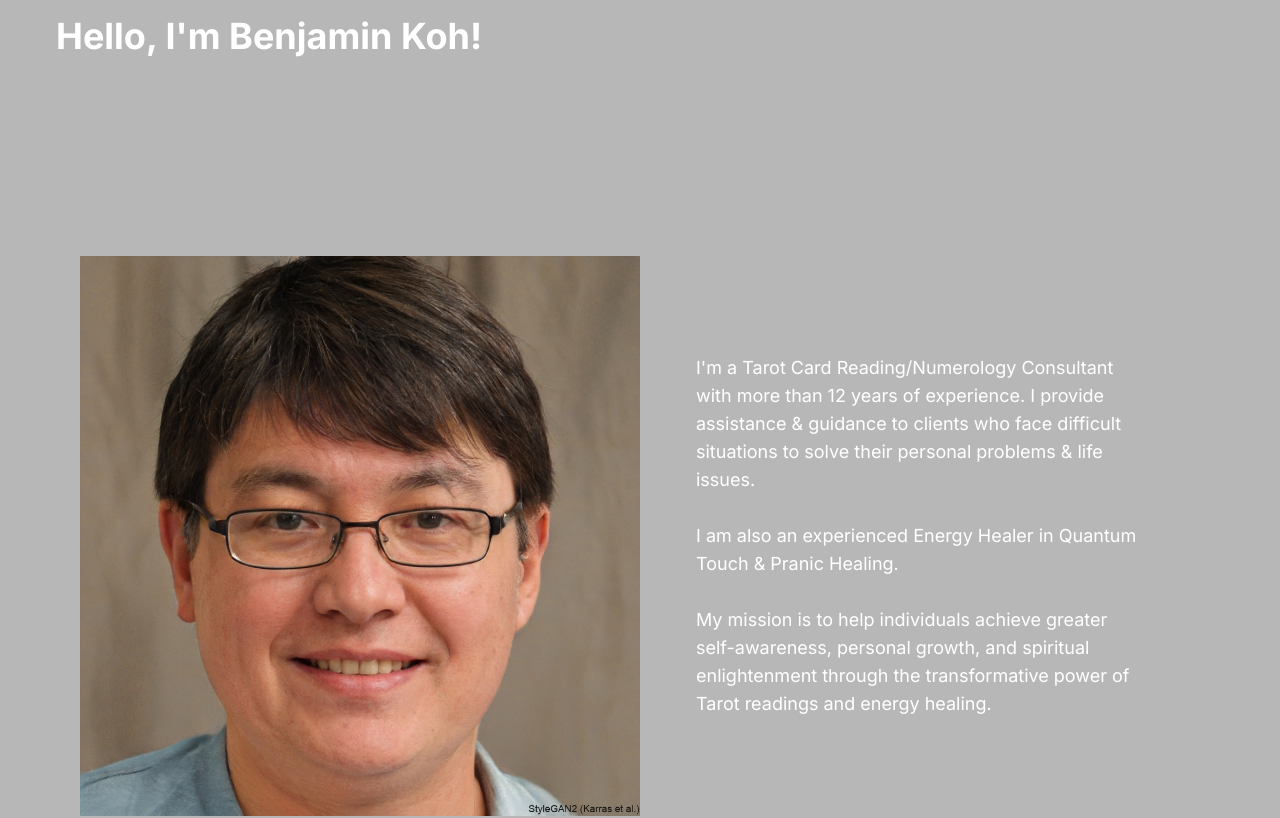
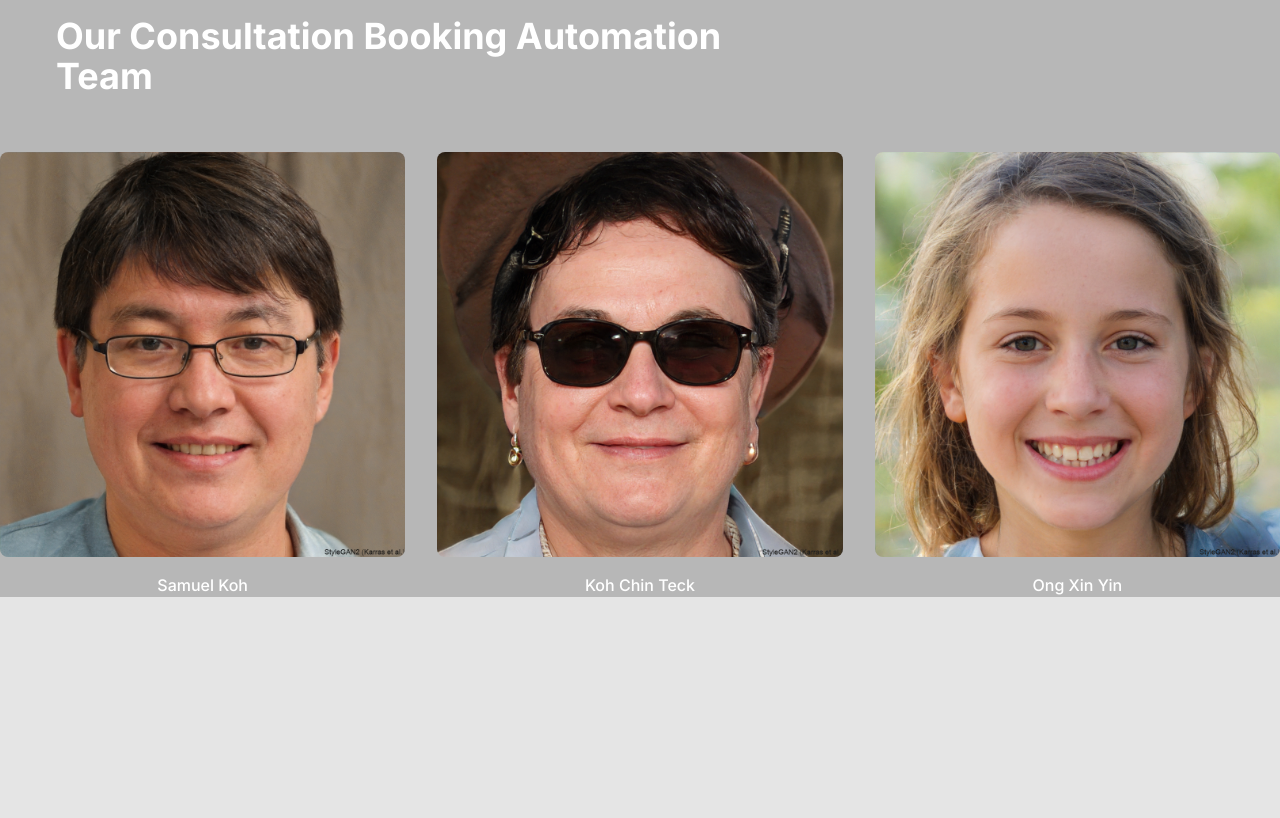
Before and after one commit to SamuelkohP04/React-Shop, a Next.js app: page /about in a window 1280 px wide. Shown: the part 1120-1938 px from the top of the page. After the commit the page ends 1717 px from the top, so only its background shows below. Built offline with nearby package versions, Linux system fonts and the light colour scheme.

Commit message:
feat: added developers dict data & displaying them in grids

```diff
--- a/src/app/about/page.tsx
+++ b/src/app/about/page.tsx
@@ -2,6 +2,23 @@ import React from "react";
 import Navbar from "../(site)/Navbar";
 
 export default function AboutPage() {
+  const developers = [
+    {
+      title: "Samuel Koh",
+      image: "/LandingPage/FakePerson1.jpeg",
+    },
+    {
+      title: "Koh Chin Teck",
+      image: "/LandingPage/FakePerson2.jpeg",
+    },
+    {
+      title: "Ong Xin Yin",
+      image: "/LandingPage/FakePerson3.jpeg",
+    },
+  ];
+
+
+
   return (
     <div className="relative bg-black/20">
       {/* Background GIF */}
@@ -59,34 +76,30 @@ export default function AboutPage() {
       m-4 sm:m-8 md:m-14 max-w-sm sm:max-w-md md:max-w-2xl
       mx-auto"
       >
-        Hello, I'm Benjamin Koh!
+        Our Consultation Booking Automation Team
       </h1>
 
-      <div className="flex flex-row items-center justify-center min-h-screen m-20">
-        <div className="w-14 flex-1">
-          <img
-            src="/LandingPage/FakePerson1.jpeg"
-            alt="Logo"
-            className="w-full h-auto"
-          />
-        </div>
-
-        <div className="w-28 flex-1">
-          <p className="text-base sm:text-lg text-white m-4 sm:m-8 md:m-14 max-w-sm sm:max-w-md md:max-w-2xl mx-auto">
-            I'm a Tarot Card Reading/Numerology Consultant with more than 12
-            years of experience. I provide assistance & guidance to clients who
-            face difficult situations to solve their personal problems & life
-            issues. <br /> <br />I am also an experienced Energy Healer in
-            Quantum Touch & Pranic Healing.
-
-
-            <br /> <br />
-            My mission is to help individuals achieve greater self-awareness, personal growth,
-            and spiritual enlightenment through the transformative power of Tarot
-            readings and energy healing.
-
-          </p>
-        </div>
+      <div className="grid grid-cols-1 sm:grid-cols-2 md:grid-cols-3 gap-8">
+        {developers.map((developer, index) => (
+            <div key={index} className="flex flex-col items-center text-center">
+              <div
+                className="w-full aspect-square bg-gray-300 rounded-lg overflow-hidden
+                flex items-center justify-center text-white font-semibold text-lg
+                transform transition-transform duration-300 hover:scale-105"
+                style={{
+                  backgroundImage: `url('${developer.image}')`,
+                  backgroundSize: "cover",
+                  backgroundPosition: "center",
+                }}
+              >
+                {/* If image is missing */}
+                {!developer.image && "PLACEHOLDER"}
+              </div>
+              <p className="mt-4 text-white text-base font-medium">
+                {developer.title}
+              </p>
+            </div>
+          ))}
 
 
       </div>
```
